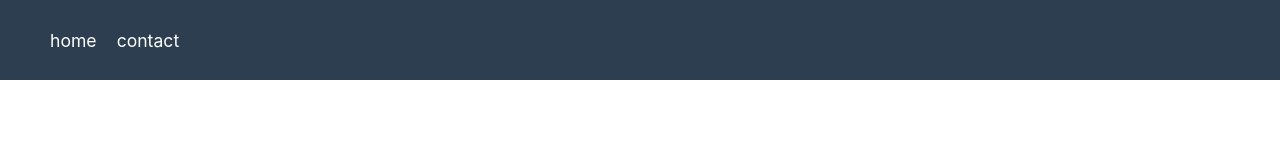
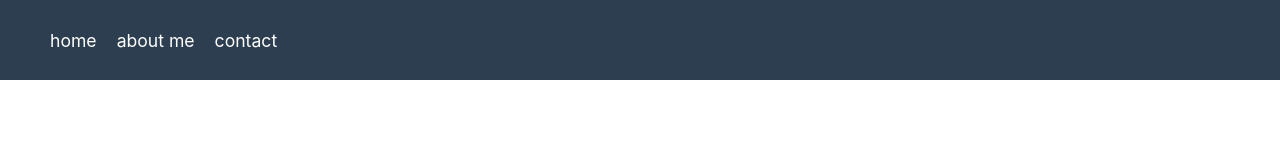
Before and after one commit to aidencullo/beta.aidencullo.com, a React (Vite) app: page / in a window 1280 px wide. Shown: the top 160 px of the page. Built offline with nearby package versions, Linux system fonts and the light colour scheme.

Commit message:
Add about me link to header

```diff
--- a/src/components/Header.tsx
+++ b/src/components/Header.tsx
@@ -6,6 +6,7 @@ const Header: React.FC = () => {
     <header className="header">
       <div className="header-content">
         <InternalLink href="#" title="Home" className="header-me-link">home</InternalLink>
+        <InternalLink href="#bio" title="About Me" className="header-me-link">about me</InternalLink>
         <InternalLink href="#bio" title="Contact" className="header-me-link">contact</InternalLink>
       </div>
     </header>
```
